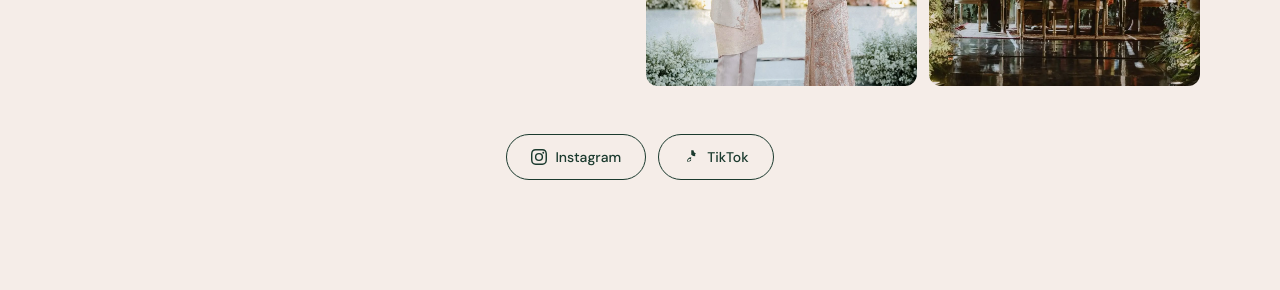
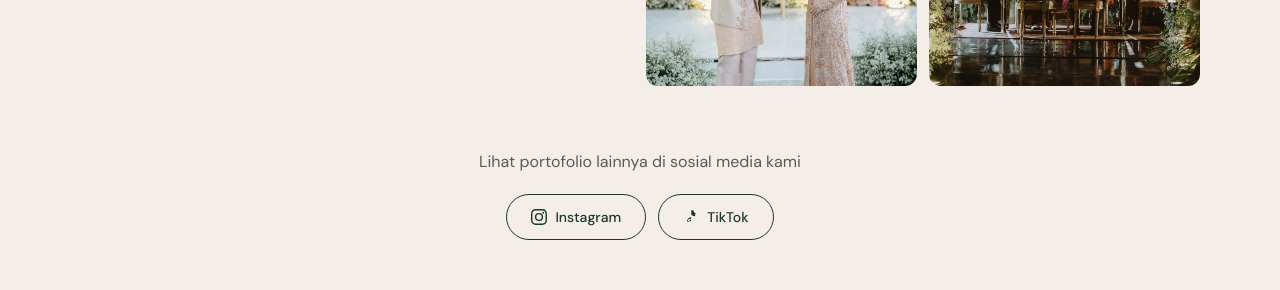
Before and after one commit to Handaldev/dnata-organizer, a Next.js app: page / in a window 1280 px wide. Shown: the part 6980-7270 px from the top of the page. Built offline with nearby package versions, Linux system fonts and the light colour scheme; no server answers.

Commit message:
feat: enhance Gallery section with new portfolio link and text

```diff
--- a/sections/Gallery.tsx
+++ b/sections/Gallery.tsx
@@ -263,8 +263,14 @@ export default function Gallery() {
             initial={{ opacity: 0, y: 20 }}
             animate={inView ? { opacity: 1, y: 0 } : {}}
             transition={{ duration: 0.6, delay: 0.6 }}
-            className="text-center mt-12"
+            className="text-center mt-16"
           >
+            <p
+              className="text-[#5a5a5a] text-base font-dm mb-5"
+              style={{ fontFamily: 'DM Sans, sans-serif' }}
+            >
+              Lihat portofolio lainnya di sosial media kami
+            </p>
             <div className="flex flex-col sm:flex-row gap-3 justify-center">
               <a
                 href="https://www.instagram.com/dinata.organizer/reels/"
```
